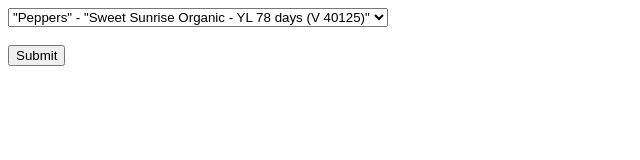
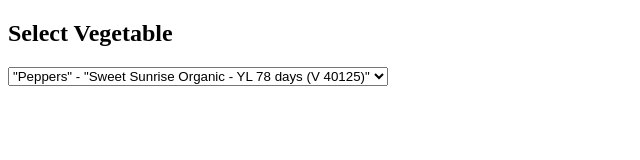
Before and after one commit to hecormier/GitCodingRep, a plain HTML site: page GardenPlanner/index.html in a window 1280 px wide. Shown: the whole page, without its empty margins (0-640 px from the left). Drawn offline with nearby package versions, Linux system fonts and the light colour scheme.

Commit message:
Commit #4 Playing with JSON and auto populating from select.

```diff
--- a/GardenPlanner/index.html
+++ b/GardenPlanner/index.html
@@ -11,7 +11,9 @@
 
   <body>
 
-    <div id="vegList"></div>
+  <h2>Select Vegetable</h2>
+
+  <div id="vegList"></div>
 
   </body>
 <script src="scripts/main.js"></script>
--- a/GardenPlanner/scripts/main.js
+++ b/GardenPlanner/scripts/main.js
@@ -11,14 +11,15 @@ xmlhttp.send();
 function renderVegList(vegList){
 var htmlString = "";
 
-htmlString += "<form action=''><select name='selVegetable'>";
+htmlString += "<form><select name='SelVegetable'>";
+
   for (i = 0; i < vegList.length; i++) {
     // console.log(JSON.stringify(vegList[i].Veg), JSON.stringify(vegList[i].Name)); //Test Output
     htmlString += "<option value='" + JSON.stringify(vegList[i].ID) + "'>" +
-    JSON.stringify(vegList[i].Veg) + " - " + JSON.stringify(vegList[i].Name) +
-    "</option>";
+    JSON.stringify(vegList[i].Veg) + " - " + JSON.stringify(vegList[i].Name);
   }
-htmlString += "</select><br><br><input type='submit'></form>";
+
+htmlString += "</select></form>";
 //console.log(htmlString); //Test Output
 document.getElementById("vegList").innerHTML = htmlString;
 }
```
